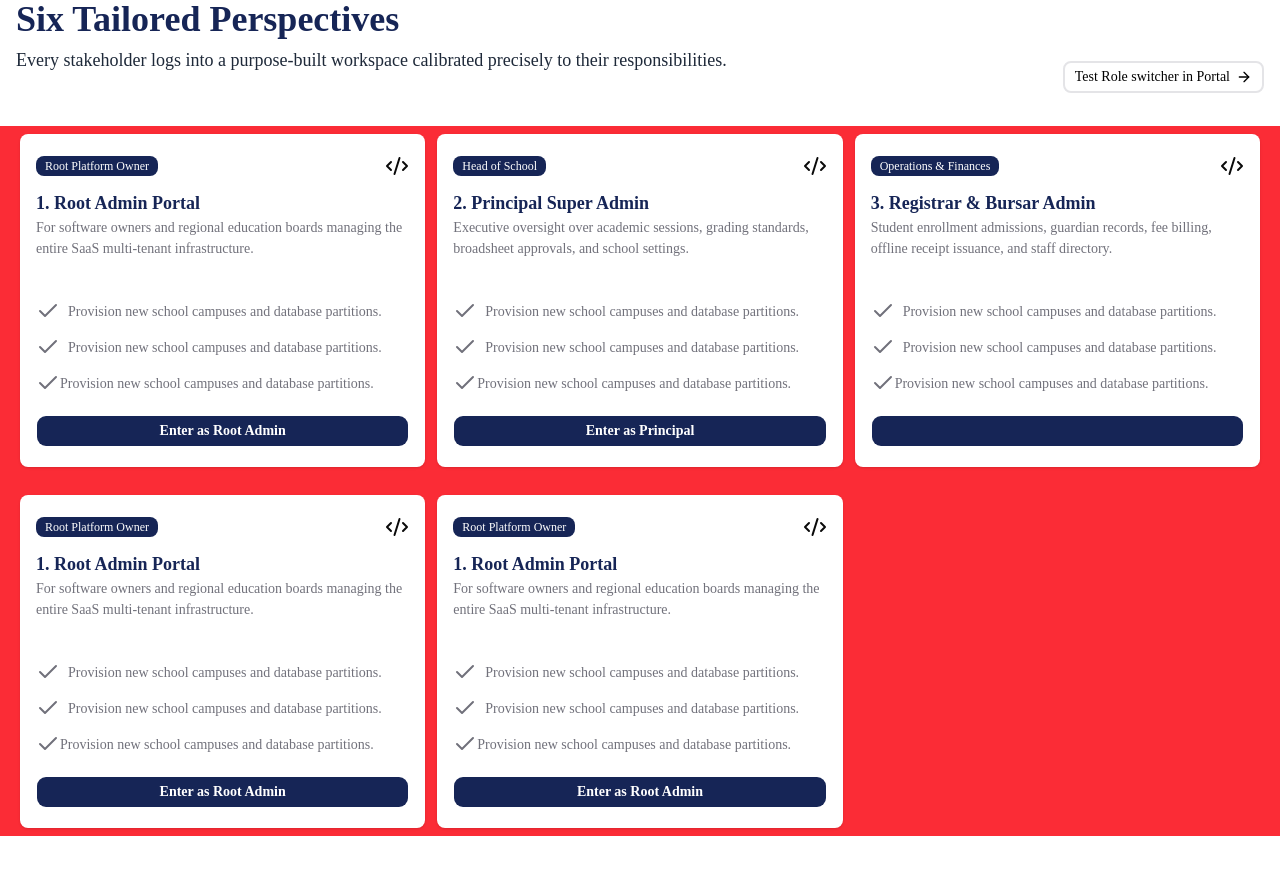
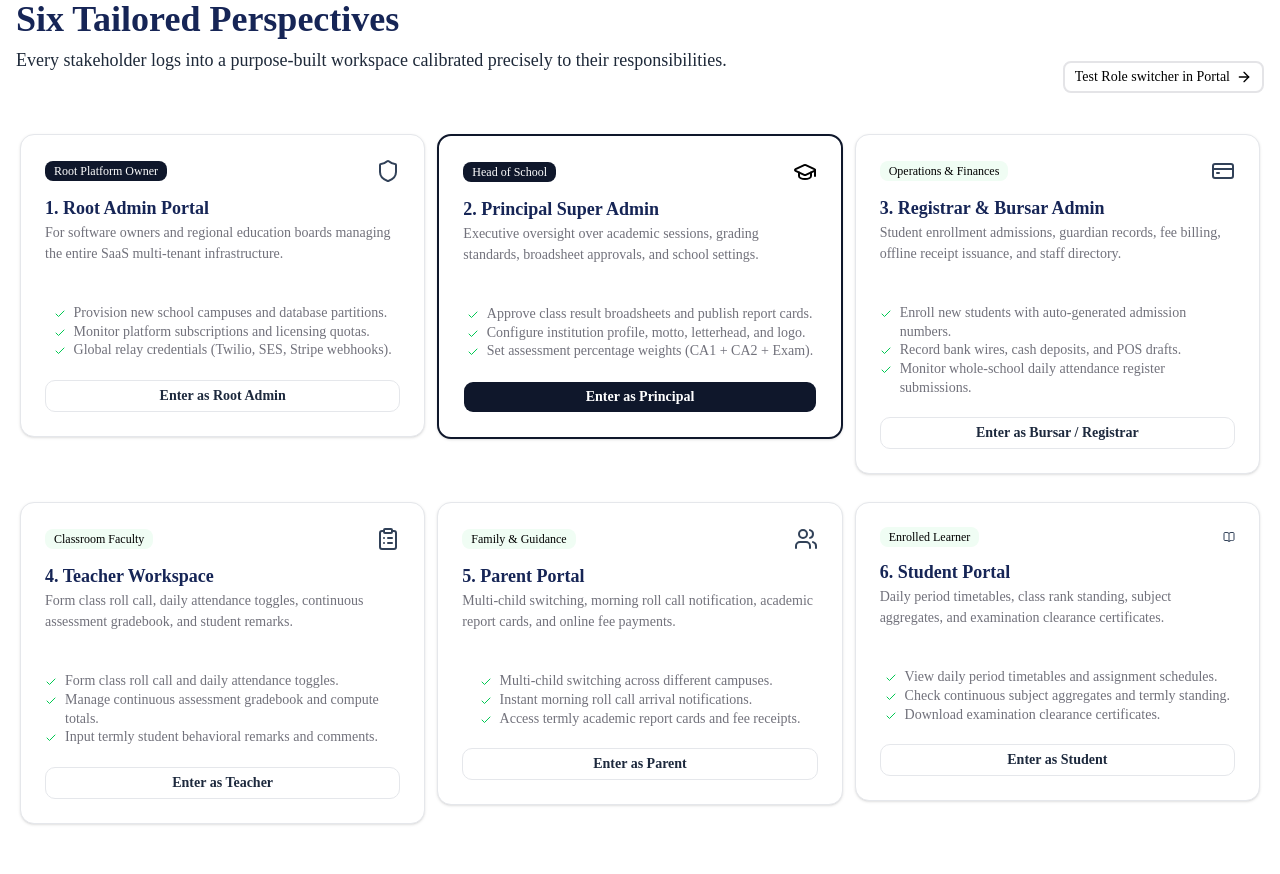
Before and after one commit to Maxwellsmall/schoolos, a Next.js app in the folder frontend/: page / in a window 1280 px wide. Shown: the part 1840-2714 px from the top of the page. Built offline with nearby package versions, Linux system fonts and the light colour scheme.

Commit message:
feat: enhance Dedicated and SixTailoredCard components with new features and UI improvements

```diff
--- a/frontend/components/Dedicated.tsx
+++ b/frontend/components/Dedicated.tsx
@@ -2,64 +2,115 @@
 
 import { ArrowRight, Check, Code2 } from "lucide-react"
 import { Button } from "./ui/button"
+import { Shield, GraduationCap, CreditCard, ClipboardList, Users, BookOpen } from "lucide-react";
 import SixTailoredCard from "@/components/SixTailoredCard"
 
 export default function Dedicated() {
-    const Data = [
+  const Data = [
         {
             id: "1",
             badge: "Root Platform Owner",
-            headericon: <Code2/>,
-            listicon: <Check/>,
+            headericon: <Shield/>,
+            featuresicon: <Check className="w-3 h-3 text-green-500"/>,
             header: "1. Root Admin Portal",
             paragraph: "For software owners and regional education boards managing the entire SaaS multi-tenant infrastructure.",
-            list: "Provision new school campuses and database partitions.",
-            button: "Enter as Root Admin"
+            features: [
+                "Provision new school campuses and database partitions.",
+                "Monitor platform subscriptions and licensing quotas.",
+                "Global relay credentials (Twilio, SES, Stripe webhooks).",
+            ],
+            buttonText: "Enter as Root Admin",
+            isFeatured: false,
+            isFeaturedBadge: true
         },
-
         {
             id: "2",
             badge: "Head of School",
-            headericon: <Code2/>,
-            listicon: <Check/>,
+            headericon: <GraduationCap/>,
+            featuresicon: <Check className="w-3 h-3 text-green-500"/>,
             header: "2. Principal Super Admin",
             paragraph: "Executive oversight over academic sessions, grading standards, broadsheet approvals, and school settings.",
-            list: "Provision new school campuses and database partitions.",
-            button: "Enter as Principal"
+            features: [
+                "Approve class result broadsheets and publish report cards.",
+                "Configure institution profile, motto, letterhead, and logo.",
+                "Set assessment percentage weights (CA1 + CA2 + Exam).",
+            ],
+            buttonText: "Enter as Principal",
+            isFeatured: true,
+            isFeaturedBadge: true
         },
         {
             id: "3",
             badge: "Operations & Finances",
-            headericon: <Code2/>,
-            listicon: <Check/>,
+            headericon: <CreditCard/>,
+            featuresicon: <Check className="w-3 h-3 text-green-500"/>,
             header: "3. Registrar & Bursar Admin",
             paragraph: "Student enrollment admissions, guardian records, fee billing, offline receipt issuance, and staff directory.",
-            list: "Provision new school campuses and database partitions.",
-            button: ""
+            features: [
+                "Enroll new students with auto-generated admission numbers.",
+                "Record bank wires, cash deposits, and POS drafts.",
+                "Monitor whole-school daily attendance register submissions.",
+            ],
+            buttonText: "Enter as Bursar / Registrar",
+            isFeatured: false,
+            isFeaturedBadge: false
+
         },
         {
             id: "4",
-            badge: "Root Platform Owner",
-            headericon: <Code2/>,
-            listicon: <Check/>,
-            header: "1. Root Admin Portal",
-            paragraph: "For software owners and regional education boards managing the entire SaaS multi-tenant infrastructure.",
-            list: "Provision new school campuses and database partitions.",
-            button: "Enter as Root Admin"
+            badge: "Classroom Faculty",
+            headericon: <ClipboardList/>,
+            featuresicon: <Check className="w-3 h-3 text-green-500"/>,
+            header: "4. Teacher Workspace",
+            paragraph: "Form class roll call, daily attendance toggles, continuous assessment gradebook, and student remarks.",
+            features: [
+                "Form class roll call and daily attendance toggles.",
+                "Manage continuous assessment gradebook and compute totals.",
+                "Input termly student behavioral remarks and comments.",
+            ],
+            buttonText: "Enter as Teacher",
+            isFeatured: false,
+            isFeaturedBadge: false
+
+
         },
          {
             id: "5",
-            badge: "Root Platform Owner",
-            headericon: <Code2/>,
-            listicon: <Check/>,
-            header: "1. Root Admin Portal",
-            paragraph: "For software owners and regional education boards managing the entire SaaS multi-tenant infrastructure.",
-            list: "Provision new school campuses and database partitions.",
-            button: "Enter as Root Admin"
+            badge: "Family & Guidance",
+            headericon: <Users/>,
+            featuresicon: <Check className="w-3 h-3 text-green-500"/>,
+            header: "5. Parent Portal",
+            paragraph: "Multi-child switching, morning roll call notification, academic report cards, and online fee payments.",
+            features: [
+                "Multi-child switching across different campuses.",
+                "Instant morning roll call arrival notifications.",
+                "Access termly academic report cards and fee receipts.",
+            ],
+            buttonText: "Enter as Parent",
+            isFeatured: false,
+            isFeaturedBadge: false
+
+
+        },
+        {
+            id: "6",
+            badge: "Enrolled Learner",
+            headericon: <BookOpen className="w-3 h-3"/>,
+            featuresicon: <Check className="w-3 h-3 text-green-500"/>,
+            header: "6. Student Portal",
+            paragraph: "Daily period timetables, class rank standing, subject aggregates, and examination clearance certificates.",
+            features: [
+                "View daily period timetables and assignment schedules.",
+                "Check continuous subject aggregates and termly standing.",
+                "Download examination clearance certificates.",
+            ],
+            buttonText: "Enter as Student",
+            isFeatured: false,
+            isFeaturedBadge: false
+
+
         },
     ]
-
-
 
 
     return (
@@ -80,17 +131,19 @@ export default function Dedicated() {
                    </div>
                 </div>
             </div>
-            <div className="my-5 grid grid-cols-3 gap-3 px-5 bg-red-500">
+            <div className="my-5 grid grid-cols-3 gap-3 px-5">
             {Data.map((card) => (
                 <div className="my-2" key={card.id}>
                     <SixTailoredCard
                     badge={card.badge}
                     headericon={card.headericon}
-                    listicon={card.listicon}
+                    featuresicon={card.featuresicon}
                     header={card.header}
                     paragraph={card.paragraph}
-                    list={card.list}
-                    button={card.button}
+                    features={card.features}
+                    buttonText={card.buttonText}
+                    isFeatured={card.isFeatured}
+                    isFeaturedBadge={card.isFeaturedBadge}
                     />
                 </div>
             ))
--- a/frontend/components/SixTailoredCard.tsx
+++ b/frontend/components/SixTailoredCard.tsx
@@ -7,19 +7,41 @@ interface SixTailoredCardProps {
     header: string
     headericon: React.ReactNode
     paragraph: string
-    list: string
-    listicon: React.ReactNode
-    button: string
+    features: string[]
+    featuresicon: React.ReactNode
+    buttonText: string
+    isFeatured: boolean
+    isFeaturedBadge: boolean
 
 }
 
-const SixTailored: React.FC<SixTailoredCardProps> = ({badge, headericon, listicon, header, paragraph, list, button}) => {
+const SixTailored: React.FC<SixTailoredCardProps> = ({badge, headericon, featuresicon, header, paragraph, features, buttonText, isFeatured = false, isFeaturedBadge = false}) => {
 
     return (
             <>
-            <div className="py-5 px-4 bg-white shadow flex flex-col items-center justify-center rounded-md">
-            <div className="w-full flex justify-between items-center">
-                <Badge className="rounded-md bg-blue-950/100 text-white">
+            <div className={`p-6 bg-white shadow-sm transition-all flex flex-col items-center justify-center rounded-xl
+                    ${isFeatured
+                        ? "border-2 border-slate-900 shadow-md"
+                        : "border border-gray-200"
+
+                    }
+                `}>
+            <div className={`w-full flex justify-between items-center
+                        ${
+                            isFeatured
+                            ? " text-black"
+                            : " text-slate-700"
+
+                        }
+                `}>
+                <Badge className={`rounded-md bg-blue-950/100 text-white
+                                ${
+                                    isFeaturedBadge
+                                    ? " bg-slate-900"
+                                    : "bg-green-50 text-black"
+
+                                }
+                                `}>
                     {badge}
                 </Badge>
                 <span className="">{headericon}</span>
@@ -31,29 +53,25 @@ const SixTailored: React.FC<SixTailoredCardProps> = ({badge, headericon, listico
                 </h1>
                 <p className="text-zinc-500 text-[14px]">{paragraph}</p>
             </div>
-            <div className="flex flex-col w-full gap-3">
 
-                {/* {list.map()
+            <ul className="">
+                {features?.map((item, index) => (
+                    <li key={index} className="flex items-start text-xs text-gray-600 gap-2">
+                        <span className="text-zinc-500 mt-1">{featuresicon}</span>
+                        <span className="text-zinc-500 text-[14px]">{item}</span>
+                    </li>
+                ))
 
-                } */}
-                <div className="flex items-center gap-2">
-                    <span className="text-zinc-500">{listicon}</span>
-                    <span className="text-zinc-500 text-[14px]">{list}</span>
-                </div>
-
-                <div className="flex items-center gap-2">
-                    <span className="text-zinc-500">{listicon}</span>
-                    <span className="text-zinc-500 text-[14px]">{list}</span>
-                </div>
-
-                <div className="flex items-center">
-                    <span className="text-zinc-500 ">{listicon}</span>
-                    <span className="text-zinc-500 text-[14px]">{list}</span>
-                </div>
-
-            </div>
-            <Button className="w-full text-white cursor-pointer mt-5 py-3 hover:bg-blue-900 font-bold bg-blue-950/100">
-                {button}
+                }
+            </ul>
+            <Button className={`w-full text-white cursor-pointer mt-5 py-3 hover:bg-blue-900 font-bold bg-blue-950/100
+                ${
+                    isFeatured
+                    ? "bg-slate-900 text-white hover:bg-slate-800"
+                    : "bg-white text-slate-800 border border-gray-200 hover:bg-gray-50"
+                }
+                `}>
+                {buttonText}
             </Button>
             </div>
             </>
```
